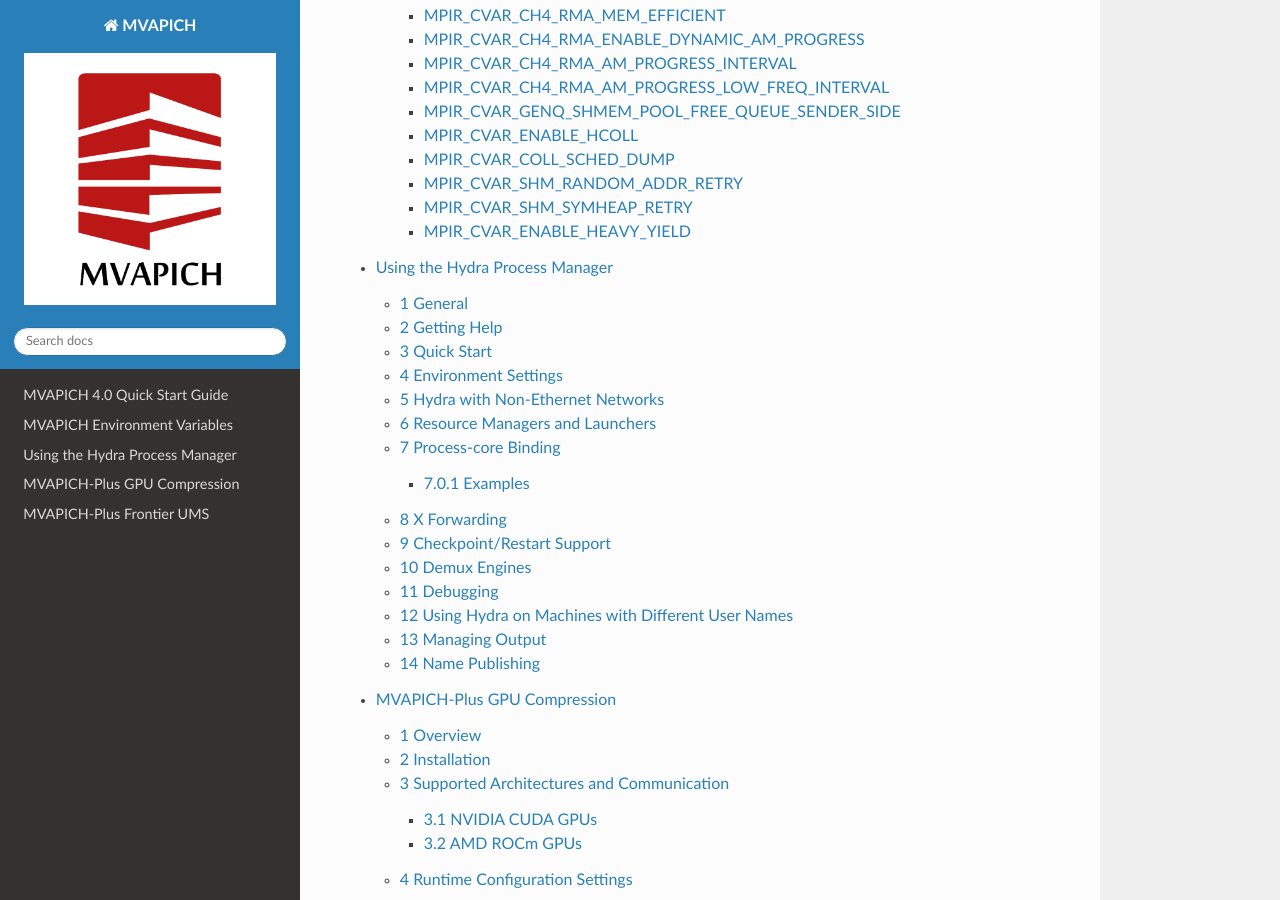
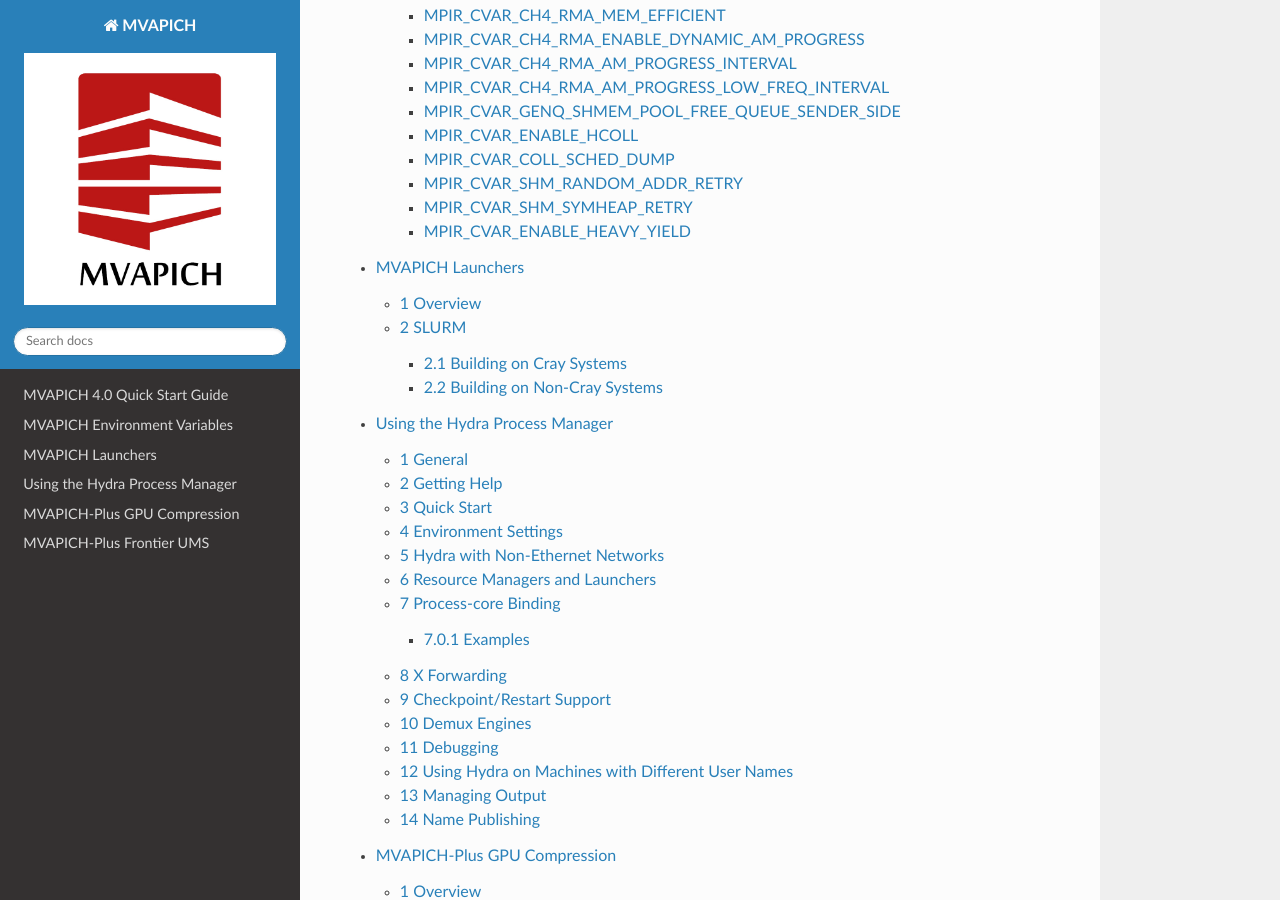
Before and after one commit to OSU-Nowlab/MVAPICH-docs, a Sphinx documentation site: the page built from docs/source/index.rst, in a window 1280 px wide and 900 px high, scrolled down 12008 px. Built offline with Sphinx 7.4.7 and the Read the Docs theme 3.1.0, drawn with Linux system fonts in a browser that asks for light colours.

Commit message:
initial commit for Launchers page

```diff
--- a/docs/source/index.rst
+++ b/docs/source/index.rst
@@ -23,6 +23,8 @@
 
    cvar
 
+   launchers
+
    hydra
 
    zfp
--- /dev/null
+++ b/docs/source/launchers.rst
@@ -0,0 +1,27 @@
+=======================================
+MVAPICH Launchers
+=======================================
+
+    :Author: MVAPICH Team
+    :Date: 2025/02/14
+
+.. contents::
+
+
+
+1 Overview
+----------
+
+MVAPICH 4.0 supports multiple launchers for different system configurations.
+
+2 SLURM
+-------
+Using SLURM as a launcher allows for the tighter integration with srun and slurm environment variables.
+
+2.1 Building on Cray Systems
+~~~~~~~~~~~~~~~~~~~~~~~~~~~~~
+For Cray systems using srun as the launcher add the following to your configure line :code:`--with-pm=none --with-pmi=pmi2 --with-pmi2=/opt/cray/pe/pmi/default`, this should work on most cray systems but some may use a different path if they are configured differently.
+
+2.2 Building on Non-Cray Systems
+~~~~~~~~~~~~~~~~~~~~~~~~~~~~~~~~
+For non-cray systems using srun as the launcher add the following to your configure line :code:`--with-pm=none --with-pmi=slurm`
```
